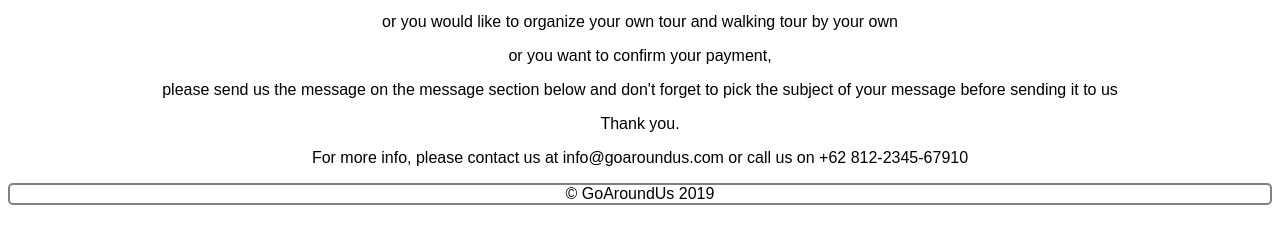
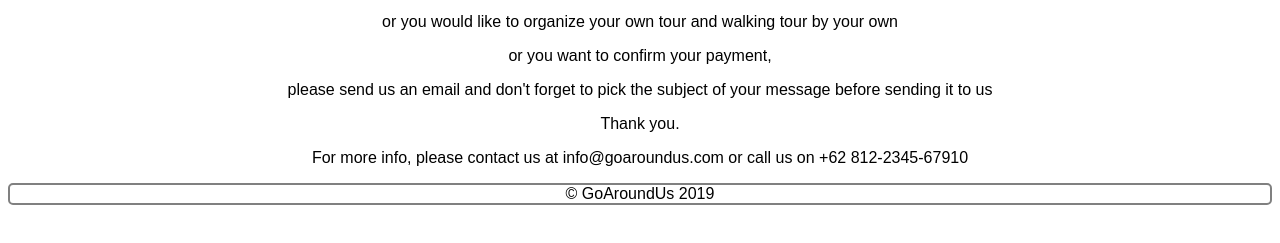
Before and after one commit to amuzt/project1.github.io, a plain HTML site: page contact.html in a window 1280 px wide. Shown: the part 175-418 px from the top of the page. Drawn offline with Linux system fonts and the light colour scheme; a web font is replaced by a local one.

Commit message:
fixed typo

```diff
--- a/contact.html
+++ b/contact.html
@@ -27,7 +27,7 @@
     <p>If you have any questions regarding our services</p>
     <p>or you would like to organize your own tour and walking tour by your own </p>
     <p>or you want to confirm your payment, </p>
-    <p>please send us the message on the message section below and don't forget to pick the subject of your message
+    <p>please send us an email and don't forget to pick the subject of your message
         before sending it to us </p>
     <p>Thank you.</p>
     <p>For more info, please contact us at info@goaroundus.com or call us on +62 812-2345-67910</p>
```
